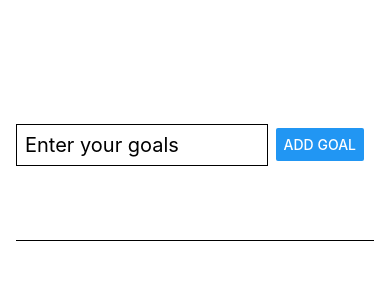
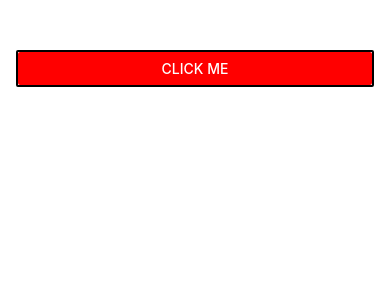
Before and after one commit to jeevananthamS23/Reactnative_app, a React Native app: screen / in a window 390 px wide. Shown: the top 300 px of the page. Built offline with nearby package versions, Linux system fonts and the light colour scheme.

Commit message:
modal  learning

```diff
--- a/App.js
+++ b/App.js
@@ -1,15 +1,23 @@
 import React,{useState} from 'react';
-import { StyleSheet,View,FlatList} from 'react-native';
+import { StyleSheet,View,FlatList,Button} from 'react-native';
 import Goalitem from './components/Goalitem';
 import Goalinput from './components/Goalinput';
 export default function App() {
 
   const [goals,setgoals]=useState([]);
-
+  const [Modalvisible,setModalvisible]=useState(false);
 
   function setgoal(enteredvalue){
     setgoals(currentgoals=>[...currentgoals,{text:enteredvalue,key:Math.random().toString()}]);
 
+  }
+
+  function modalvisible(){
+    setModalvisible(true);
+  }
+
+  function modalclose(){
+    setModalvisible(false);
   }
 
   function onDelete(id){
@@ -20,8 +28,8 @@ export default function App() {
   }
   return (
     <View style={styles.outercontainer}>
-
-       <Goalinput onhandler={setgoal}/>
+      <View style={styles.modalbtn}><Button title='Click Me' color="red" onPress={modalvisible}/></View>
+      <Goalinput visible={ Modalvisible} close={modalclose}  onhandler={setgoal}/>
 
        <View style={styles.goallist}>
                <FlatList data={goals} keyExtractor={(item,index)=>{return item.key}} renderItem={({item})=>{
@@ -44,5 +52,10 @@ const styles = StyleSheet.create({
     flex:3,
     paddingTop:10,
   },
+  modalbtn:{
+    borderWidth:2,
+    borderColor:'black',
+    borderRadius:2,
+  }
 
 });
--- a/components/Goalinput.js
+++ b/components/Goalinput.js
@@ -1,6 +1,6 @@
 import React from "react";
 import { useState } from "react";
-import { StyleSheet,View,TextInput,Button } from "react-native";
+import { StyleSheet,View,TextInput,Button, Modal } from "react-native";
 
 function Goalinput(props){
 
@@ -16,11 +16,25 @@ function Goalinput(props){
     }
 
     return(
+ <Modal visible={props.visible} animationType="slide">
+   <View style={styles.inputbox}>
+   <TextInput style={styles.textbox} placeholder='Enter your goals'  value={enteredvalue} onChangeText={goalipt}/>
 
- <View style={styles.inputbox}>
-   <TextInput style={styles.textbox} placeholder='Enter your goals'  value={enteredvalue} onChangeText={goalipt}/>
-   <Button title='Add Goal' style={styles.button} onPress={addhandler}/>
+   <View style={styles.buttoncontainer}>
+       <View  style={styles.button}>
+            <Button title='Add Goal'  onPress={addhandler}/>
+       </View>
+
+      <View  style={styles.button} >
+          <Button title='Close' onPress={props.close}/>
+      </View>
+
+   </View>
+
+
  </View>
+ </Modal>
+
 
     );
 }
@@ -30,25 +44,34 @@ export default Goalinput;
 const styles=StyleSheet.create({
     inputbox:{
     flex:1,
-    flexDirection:'row',
-    justifyContent:'space-between',
+    justifyContent:'center',
     alignItems:'center',
     marginBottom:24,
+    padding:20,
     paddingRight:10,
-    borderBottomWidth:1,
-    borderBottomColor:'black',
+    // borderBottomWidth:1,
+    // borderBottomColor:'black',
   },
   textbox:{
     borderWidth:1,
     borderColor:'black',
+    alignContent:'center',
     padding:8,
-    width:'75%',
-    marginRight:8,
+    width:'100%',
+    marginRight:10,
     fontSize:20,
-  },
+  }
+  ,
+  buttoncontainer:{
+    marginTop:10,
+    flexDirection:'row',
+  }
+  ,
   button:{
     color:'white',
     borderColor:'black',
     fontSize:20,
+    width:100,
+    marginHorizontal:8
   }
 })
--- a/components/Goalitem.js
+++ b/components/Goalitem.js
@@ -25,7 +25,7 @@ const styles=StyleSheet.create({
     borderWidth:2,
     borderColor:'black',
     borderRadius:10,
-    backgroundColor:'red',
+    backgroundColor:'blue',
     shadowColor:'white',
   },
   goaltext:{
```
Also changed, not shown: assets/Images/goal-svgrepo-com (1).svg (added), assets/Images/goal-svgrepo-com.svg (added).
